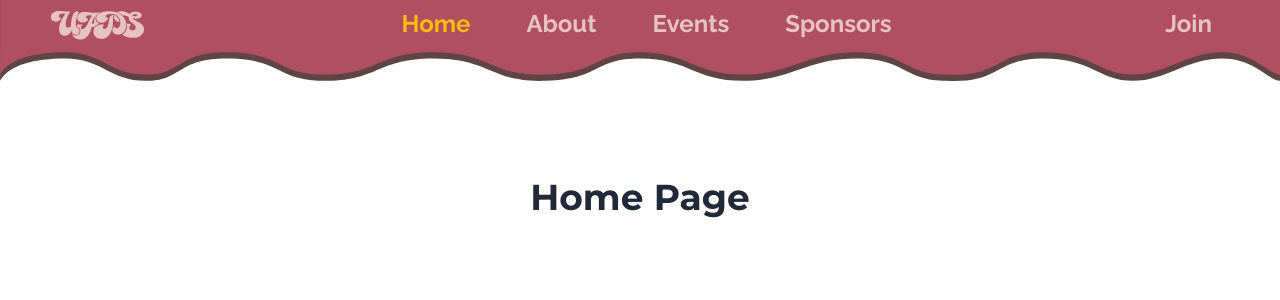
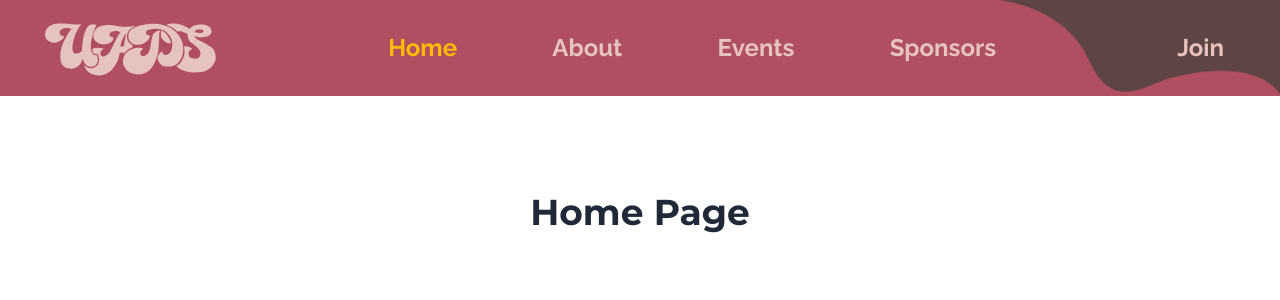
Before and after one commit to UoaWDCC/uads-member-app-v2, a React (Vite) app in the folder web/: page / in a window 1280 px wide. Shown: the top 300 px of the page. Built offline with nearby package versions, Linux system fonts and the light colour scheme.

Commit message:
UADS-17 refactor: Removed unnecessary divs

```diff
--- a/web/src/Components/Navbar.tsx
+++ b/web/src/Components/Navbar.tsx
@@ -1,78 +1,40 @@
 import { NavLink } from "react-router-dom";
 import logo from "../assets/UADS_Logo.svg";
+import topRight from "../assets/topright.png";
 import BackgroundSVG from "../assets/sin.svg";
-import joinImage from "../assets/joinimage.svg"
+import joinImage from "../assets/joinimage.svg";
 
 export default function Navbar() {
 	return (
-    <div className="relative">
-      <div>
-          <img src={BackgroundSVG} alt="sin.svg" className="mt-[-2.5%]" width="100%"/>
-      </div>
-      <nav className="absolute inset-0 flex items-center px-12 py-1 bg-transparent uppercase min-w-[900px] justify-between">
-        <div>
-          <img src={logo} alt="UADS_Logo" width="100" height="100"/>
-        </div>
-        <div>
-        <NavLink
-          to="/"
-          className={({ isActive }) =>
-            `font-raleway py-2 px-4 transition-all duration-300 font-bold ${isActive
-              ? "text-yellow"
-              : "text-light-pink  hover:text-yellow "
-            }`
-          }
-        >
-          <span className="px-3 text-2xl select-none text-transform: capitalize">Home</span>
+		<div className="max-w-screen h-24 bg-pink relative px-10">
+			<div className="relative z-10 flex justify-center items-center h-full">
+				<div className="w-full h-auto flex justify-between items-center">
+					<img src={logo} alt="UADS Logo" />
+
+					<div className="flex justify-between w-[40rem] text-2xl select-none">
+						<NavLink to="/" className={({ isActive }) => `font-raleway py-2 px-4 transition-all duration-300 font-bold ${isActive ? "text-yellow" : "text-light-pink  hover:text-yellow "}`}>
+							Home
 						</NavLink>
-        <NavLink
-          to="/about"
-          className={({ isActive }) =>
-            `font-raleway py-2 px-4 transition-all duration-300 font-bold ${isActive
-              ? "text-yellow"
-              : "text-light-pink hover:text-yellow "
-            }`
-          }
-        >
-          <span className="px-3 text-2xl select-none text-transform: capitalize">About</span>
+						<NavLink to="/about" className={({ isActive }) => `font-raleway py-2 px-4 transition-all duration-300 font-bold ${isActive ? "text-yellow" : "text-light-pink  hover:text-yellow "}`}>
+							About
 						</NavLink>
-        <NavLink
-          to="/events"
-          className={({ isActive }) =>
-            `font-raleway py-2 px-4 transition-all duration-300 font-bold ${isActive
-              ? "text-yellow"
-              : "text-light-pink hover:text-yellow"
-            }`
-          }
-        >
-          <span className="px-3 text-2xl select-none text-transform: capitalize">Events</span>
+						<NavLink to="/events" className={({ isActive }) => `font-raleway py-2 px-4 transition-all duration-300 font-bold ${isActive ? "text-yellow" : "text-light-pink  hover:text-yellow "}`}>
+							Events
 						</NavLink>
-        <NavLink
-          to="/sponsors"
-          className={({ isActive }) =>
-            `font-raleway py-2 px-4 transition-all duration-300 font-bold ${isActive
-              ? "text-yellow "
-              : "text-light-pink hover:text-yellow"
-            }`
-          }
-        >
-          <span className="px-3 text-2xl select-none text-transform: capitalize">Sponsors</span>
+						<NavLink to="/sponsors" className={({ isActive }) => `font-raleway py-2 px-4 transition-all duration-300 font-bold ${isActive ? "text-yellow" : "text-light-pink  hover:text-yellow "}`}>
+							Sponsors
 						</NavLink>
 					</div>
-      <div className="">
-      <NavLink
-        to="/signup"
-        className={({ isActive }) =>
-          `font-raleway py-2 px-4 transition-all duration-300 font-bold ${isActive
-            ? "text-yellow "
-            : "text-light-pink  hover:text-yellow "
-          }`
-        }
-      >
-        <span className="px-1 text-2xl select-none text-transform: capitalize">Join</span>
+
+					<div className="text-2xl select-none relative h-full">
+						<NavLink to="/signup" className={({ isActive }) => `font-raleway py-2 px-4 transition-all duration-300 font-bold ${isActive ? "text-yellow" : "text-light-pink  hover:text-yellow "}`}>
+							Join
 						</NavLink>
 					</div>
-      </nav>
+				</div>
+			</div>
+
+			<img src={topRight} alt="background" className="h-full absolute top-0 right-0" />
 		</div>
 	);
 }
```
Also changed, not shown: web/src/assets/topright.png (added). Lines whose indentation alone changed are shown as unchanged.
